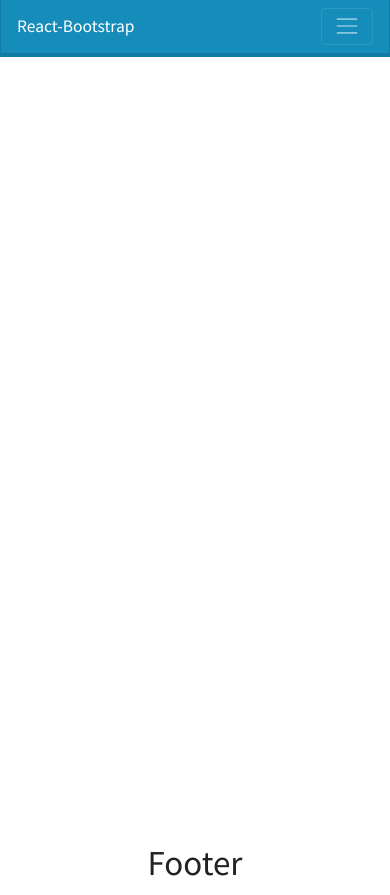
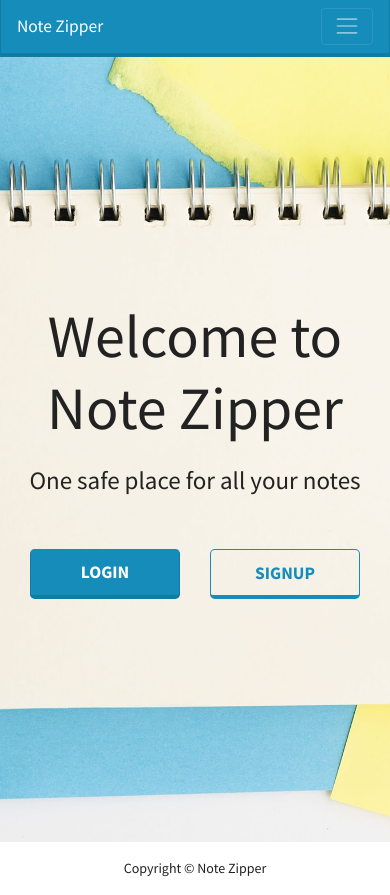
Before and after one commit to venkyjayasurya/NoteZipper_MERN, a React (Create React App) app in the folder frontend/: page / in a window 390 px wide. Built offline with nearby package versions, Linux system fonts and the light colour scheme.

Commit message:
Added Landing Page with responsive text

```diff
--- a/frontend/src/App.js
+++ b/frontend/src/App.js
@@ -1,13 +1,15 @@
 import './App.css';
 import Header from './components/Header/Header'
 import Footer from './components/Footer/Footer'
-
+import LandingPage from './Screens/LandingPage/LandingPage'
 
 function App() {
   return (
     <div className="App">
       <Header/>
-      <main style={{minHeight: "93vh"}}></main>
+      <main>
+        <LandingPage/>
+      </main>
       <Footer/>
     </div>
   );
--- /dev/null
+++ b/frontend/src/Screens/LandingPage/LandingPage.css
@@ -0,0 +1,53 @@
+.main{
+    min-height: 93vh;
+    display: flex;
+    align-items: center;
+    background-image: url('../../background1.jpg');
+    background-position: center;
+    background-size: cover;
+}
+
+.title{
+    font-size: 95px;
+}
+
+.subtitle{
+    font-size: 25px;
+    padding-top: 10px;
+}
+
+.intro-text{
+    width: 100%;
+    text-align: center;
+}
+
+.buttonContainer{
+    margin-top: 50px;
+    display: flex;
+    justify-content: space-evenly;
+}
+
+.landingButton{
+    width: 200px;
+    height: 55px;
+}
+
+@media only screen and (min-width:1200px){
+    .buttonContainer{
+        padding: 0 200px;
+    }
+
+    .title{
+        padding: 0 100px;
+    }
+}
+
+@media only screen and (max-width: 768px) {
+    .title{
+        font-size: 60px;
+    }
+    .landingButton{
+        width: 150px;
+        height: 50px;
+    }
+}
--- /dev/null
+++ b/frontend/src/Screens/LandingPage/LandingPage.js
@@ -0,0 +1,28 @@
+import React from 'react'
+import { Container, Row, Button} from 'react-bootstrap'
+import './LandingPage.css'
+
+const landingPage = () => {
+    return (
+        <div className="main">
+            <Container>
+                <Row>
+                    <div className='intro-text'>
+                        <h1 className='title'>Welcome to Note Zipper</h1>
+                        <p className='subtitle'>One safe place for all your notes</p>
+                    <div className='buttonContainer'>
+                        <a href="/login">
+                            <Button size='lg' className='landingButton'>Login</Button>
+                        </a>
+                        <a href="/register">
+                            <Button size='lg' className='landingButton' variant='outline-primary'>SignUp</Button>
+                        </a>
+                    </div>
+                    </div>
+                </Row>
+            </Container>
+        </div>
+    )
+}
+
+export default landingPage
--- a/frontend/src/components/Footer/Footer.js
+++ b/frontend/src/components/Footer/Footer.js
@@ -1,9 +1,26 @@
 import React from 'react'
+import { Col, Container, Row } from 'react-bootstrap'
 
 const Footer = () => {
     return (
         <div>
-            <h1>Footer</h1>
+            <footer
+            style={{
+                width: "100%",
+                position: "relative",
+                bottom: 0,
+                display: "flex",
+                justifyContent: "center"
+            }}
+            >
+                <Container>
+                    <Row>
+                        <Col className='text-center py-3'>
+                            Copyright &copy; Note Zipper
+                        </Col>
+                    </Row>
+                </Container>
+            </footer>
         </div>
     )
 }
--- a/frontend/src/components/Header/Header.js
+++ b/frontend/src/components/Header/Header.js
@@ -1,5 +1,5 @@
 import React from 'react'
-import { Container, Navbar, Nav, NavDropdown, FormControl, Button, Form } from 'react-bootstrap'
+import { Container, Navbar, Nav, NavDropdown, FormControl, Form } from 'react-bootstrap'
 
 const Header = () => {
     return (
@@ -7,15 +7,15 @@
             <header>
                 <Navbar bg="primary" expand="lg" variant="dark">
                     <Container>
-                        <Navbar.Brand href="#">React-Bootstrap</Navbar.Brand>
+                        <Navbar.Brand href="/">Note Zipper</Navbar.Brand>
                         <Navbar.Toggle aria-controls="navbarScroll" />
                         <Navbar.Collapse id="navbarScroll">
                             <Nav
-                                className="mr-auto my-2 my-lg-0"
+                                className="m-auto my-2 my-lg-0"
                                 style={{ maxHeight: '100px' }}
                                 navbarScroll
                             >
-                                <Nav className='mr-auto'>
+                                <Nav className='m-auto'>
                                     <Form className="d-flex">
                                         <FormControl
                                             type="search"
@@ -23,20 +23,17 @@
                                             className="mr-2"
                                             aria-label="Search"
                                         />
-                                        <Button variant="outline-success">Search</Button>
+                                        {/* <Button variant="outline-success">Search</Button> */}
                                     </Form>
                                 </Nav>
-                                <Nav.Link href="#action1">Home</Nav.Link>
-                                <Nav.Link href="#action2">Link</Nav.Link>
-                                <NavDropdown title="Link" id="navbarScrollingDropdown">
-                                    <NavDropdown.Item href="#action3">Action</NavDropdown.Item>
-                                    <NavDropdown.Item href="#action4">Another action</NavDropdown.Item>
-                                    <NavDropdown.Divider />
-                                    <NavDropdown.Item href="#action5">Something else here</NavDropdown.Item>
-                                </NavDropdown>
-                                <Nav.Link href="#" disabled>
-                                    Link
-                                </Nav.Link>
+                                <Nav>
+                                    <Nav.Link href="#notes">My Notes</Nav.Link>
+                                    <NavDropdown title="Venkatesh" id="navbarScrollingDropdown">
+                                        <NavDropdown.Item href="#action4">My Profile</NavDropdown.Item>
+                                        <NavDropdown.Divider />
+                                        <NavDropdown.Item href="#action5">Logout</NavDropdown.Item>
+                                    </NavDropdown>
+                                </Nav>
                             </Nav>
                         </Navbar.Collapse>
                     </Container>
```
Also changed, not shown: frontend/src/background1.jpg (added).
